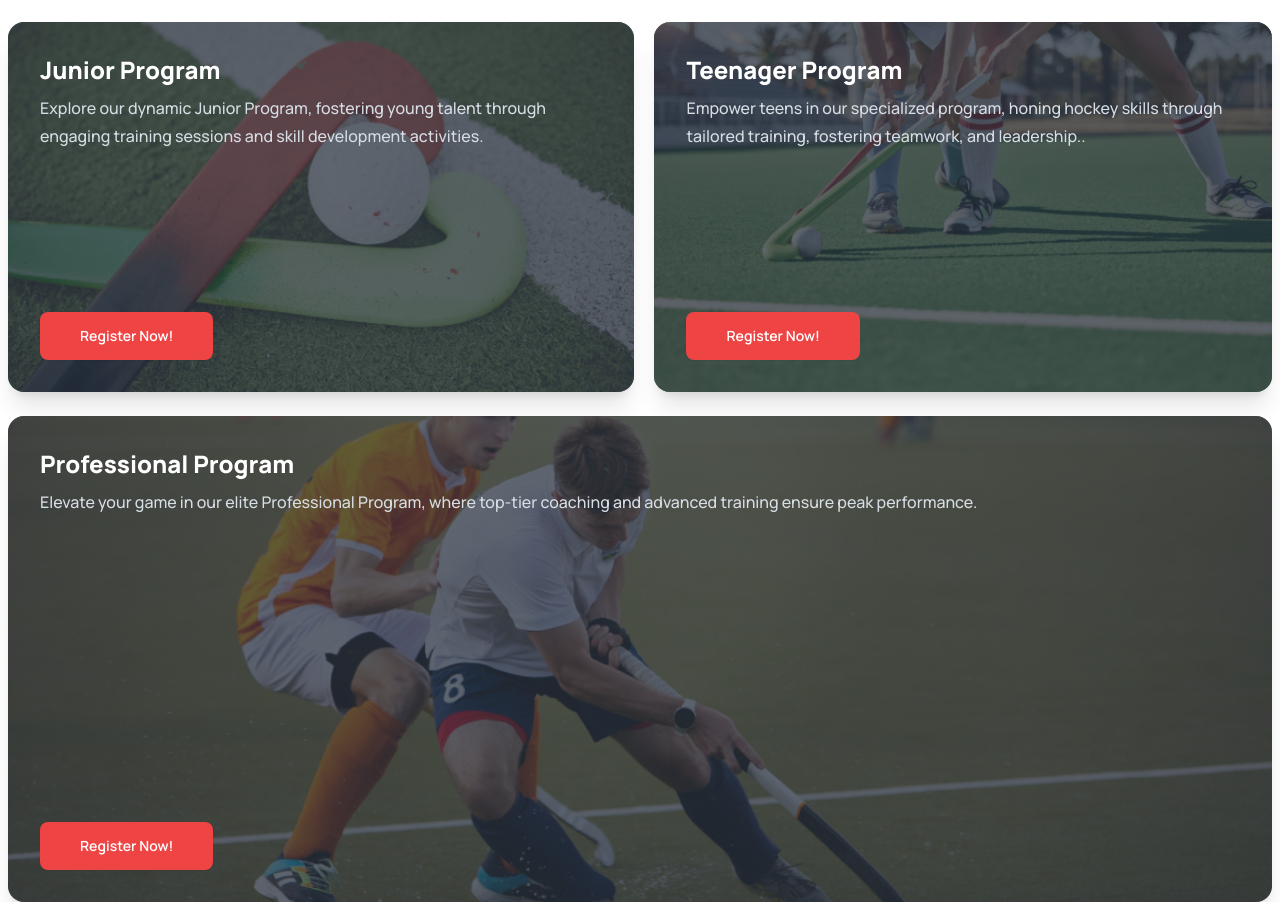
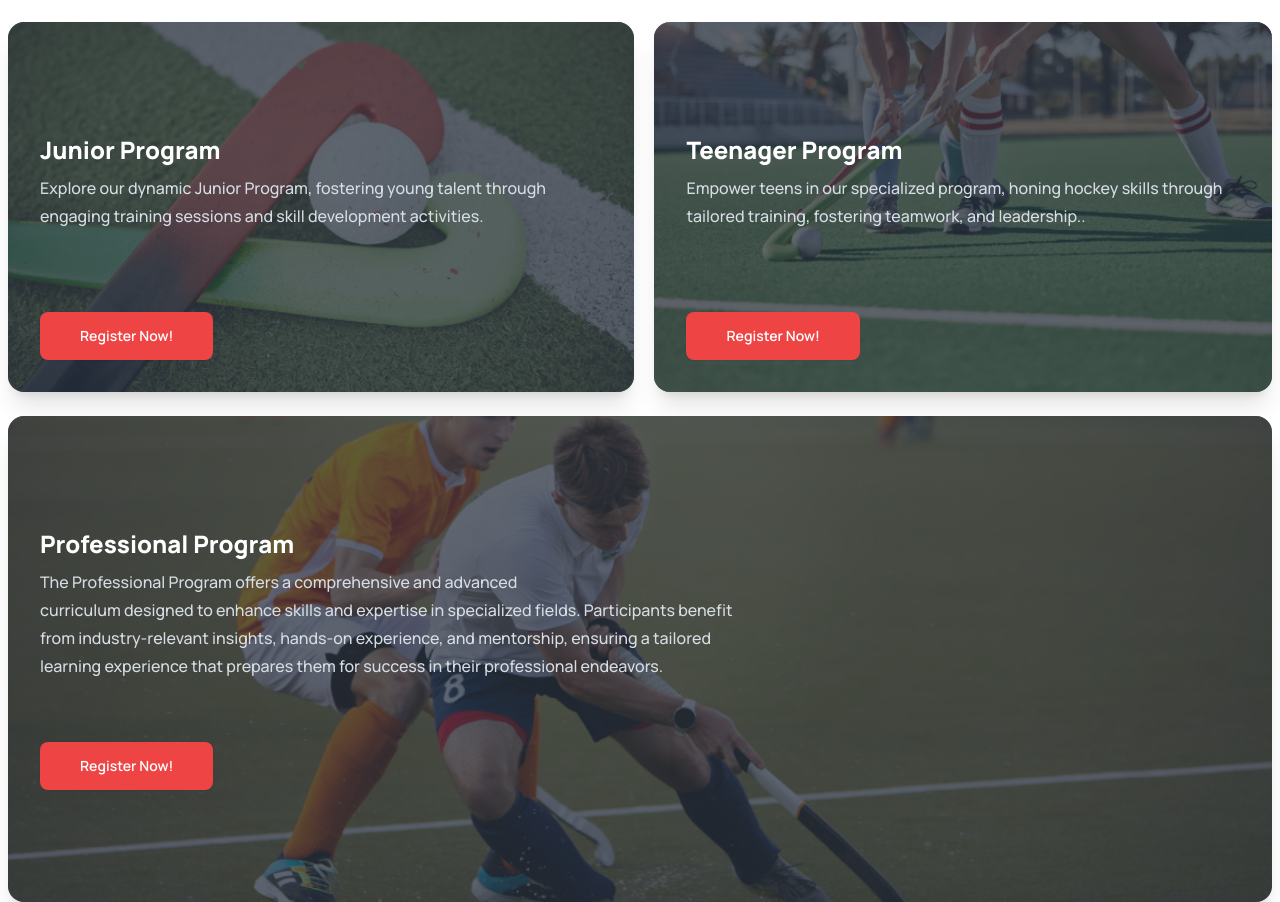
Before and after one commit to NomanSiddike/ns-assignment-03, a plain HTML site: page index.html in a window 1280 px wide. Shown: the part 1400-2302 px from the top of the page. Drawn offline with nearby package versions, Linux system fonts and the light colour scheme.

Commit message:
some section updated

```diff
--- a/index.html
+++ b/index.html
@@ -214,7 +214,7 @@
             <div class="bg-no-repeat bg-cover card bg-base-100 shadow-xl image-full bg-[#13131880]">
               <figure><img class="w-full" src="./Images/2.png" alt="" /></figure>
               <div class="card-body">
-                <h2 class="card-title text-white text-2xl font-extrabold">Junior Program</h2>
+                <h2 class="card-title text-white text-2xl font-extrabold mt-10 lg:mt-20">Junior Program</h2>
                 <p class="text-inherit font-medium text-base leading-7">Explore our dynamic Junior Program, fostering young talent through engaging training sessions and skill development activities.</p>
                 <div class="card-actions">
                   <button class="btn btn mr-1 text-white bg-red-500 px-10 border-none">Register Now!</button>
@@ -227,7 +227,7 @@
             <div class="card bg-base-100 shadow-xl image-full bg-[#13131880]">
               <figure><img src="./Images/3.png" alt="" /></figure>
               <div class="card-body">
-                <h2 class="card-title text-white text-2xl font-extrabold">Teenager Program</h2>
+                <h2 class="card-title text-white text-2xl font-extrabold mt-10 lg:mt-20 ">Teenager Program</h2>
                 <p class="text-inherit font-medium text-base leading-7">Empower teens in our specialized program, honing hockey skills through tailored training, fostering teamwork, and leadership..</p>
                 <div class="card-actions">
                   <button class="btn btn mr-1 text-white bg-red-500 px-10 border-none">Register Now!</button>
@@ -240,10 +240,10 @@
           <div class="card bg-base-100 shadow-xl image-full bg-[#13131880] mx-2">
             <figure><img class="w-full" src="./Images/4.png" alt="" /></figure>
             <div class="card-body">
-              <h2 class="card-title text-white text-2xl font-extrabold">Professional Program</h2>
-              <p class="text-inherit font-medium text-base leading-7">Elevate your game in our elite Professional Program, where top-tier coaching and advanced training ensure peak performance.</p>
+              <h2 class="card-title text-white text-2xl font-extrabold mt-10 lg:mt-20 ">Professional Program</h2>
+              <p class="text-inherit font-medium text-base leading-7">The Professional Program offers a comprehensive and advanced <br>curriculum designed to enhance skills and expertise in specialized fields. Participants benefit<br> from industry-relevant insights, hands-on experience, and mentorship, ensuring a tailored <br>learning experience that prepares them for success in their professional endeavors.</p>
               <div class="card-actions">
-                <button class="btn btn mr-1 text-white bg-red-500 px-10 border-none">Register Now!</button>
+                <button class="btn btn mr-1 text-white bg-red-500 px-10 border-none mb-20">Register Now!</button>
               </div>
             </div>
           </div>
```
